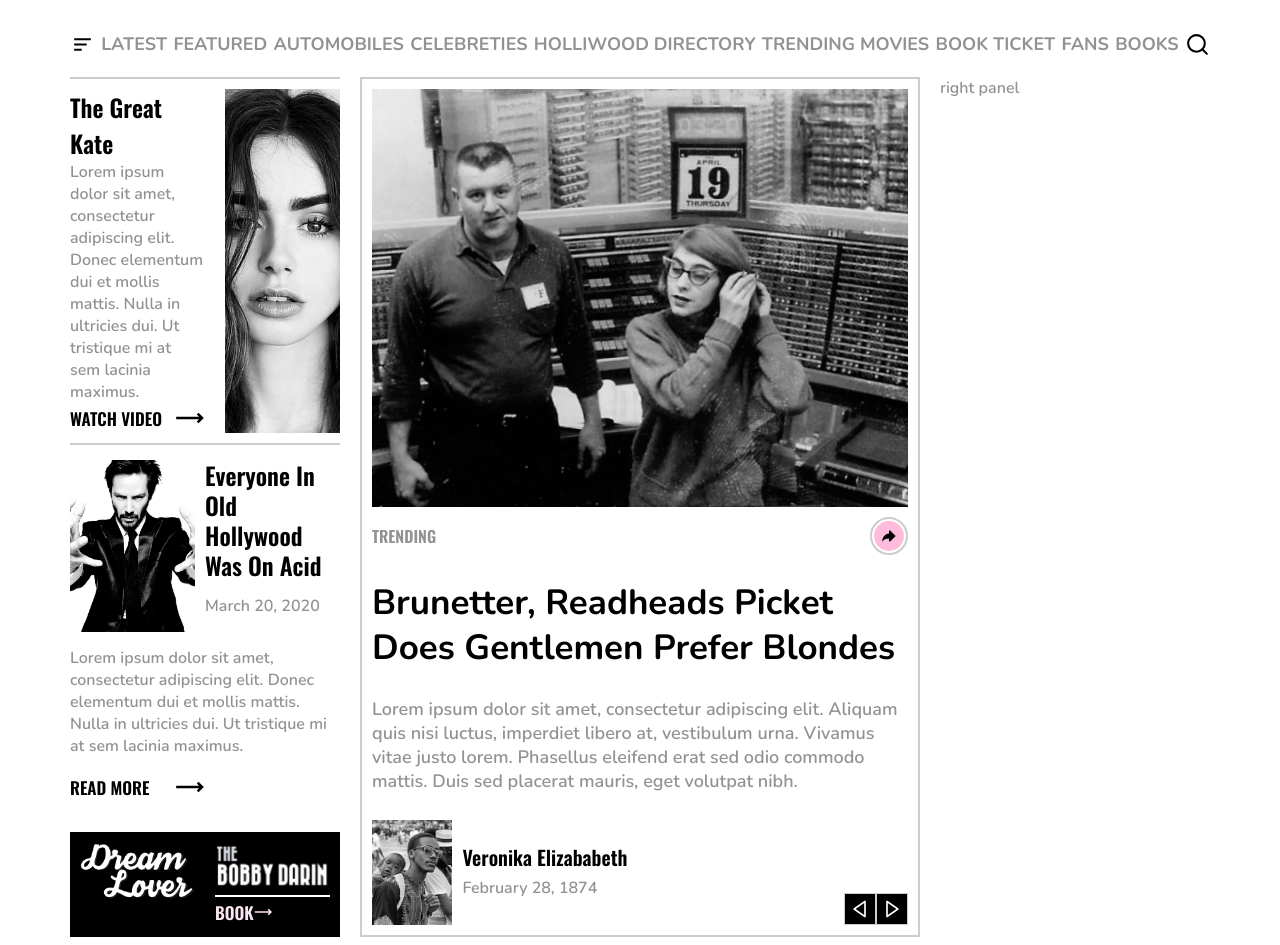
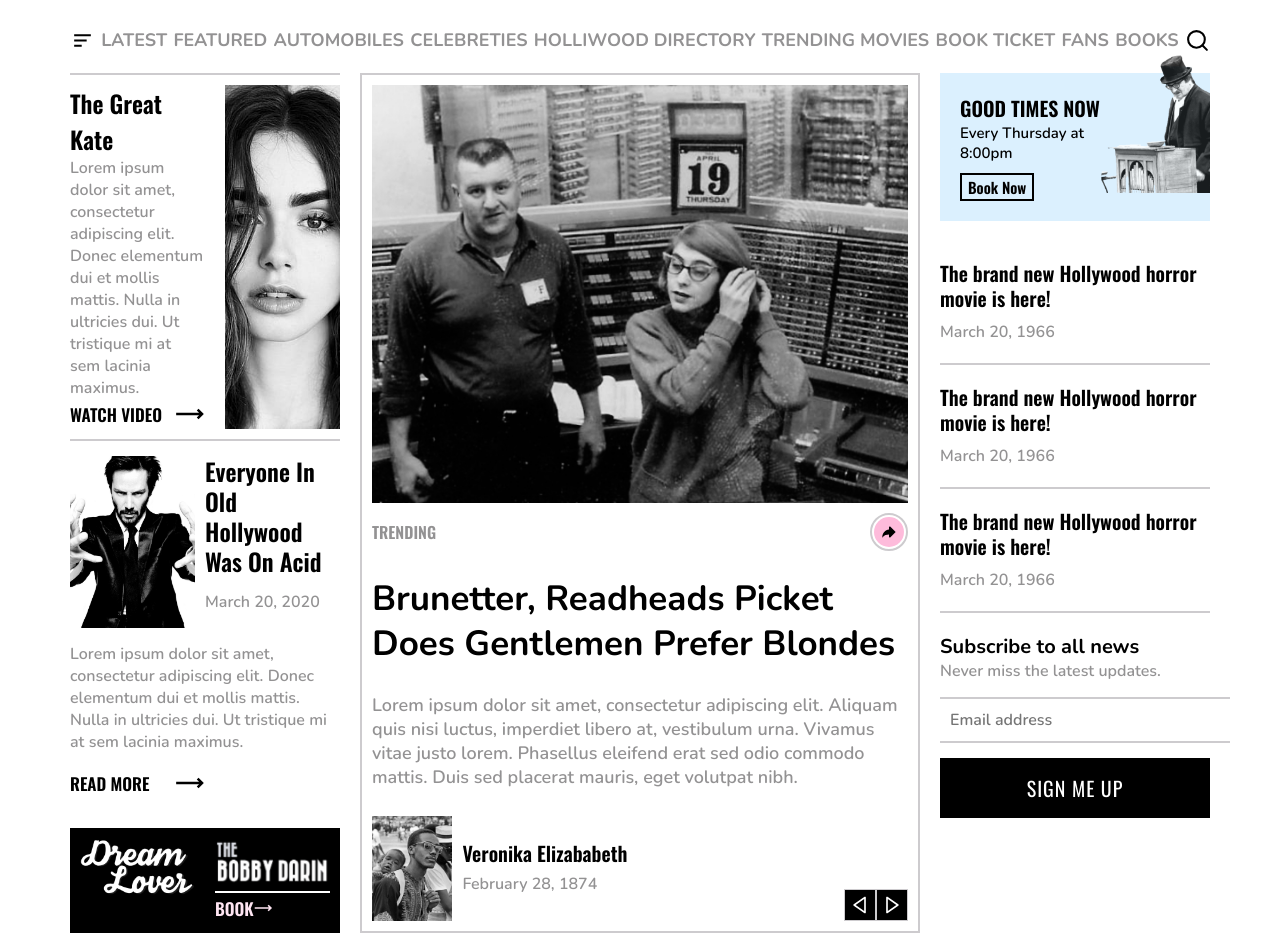
Before and after one commit to dfloresdev/newspaper, a React app: page / in a window 1280 px wide. Shown: the part 220-1165 px from the top of the page. Built offline with nearby package versions, Linux system fonts and the light colour scheme.

Commit message:
[FEATURE] rigt panel ready

```diff
--- /dev/null
+++ b/src/components/rightPanel/mainCard/MainCard.js
@@ -0,0 +1,20 @@
+import React from "react";
+import mr from "../../../assets/mr.png";
+import "./styles.scss";
+
+export const MainCard = () => {
+  return (
+    <div className="containerMainCard">
+      <div className="containerMainCard--info">
+        <p className="containerMainCard--info__title">Good times now</p>
+        <p className="containerMainCard--info__body">
+          Every Thursday at 8:00pm
+        </p>
+        <button className="containerMainCard--info__button">Book Now</button>
+      </div>
+      <div className="containerMainCard--img">
+        <img src={mr} />
+      </div>
+    </div>
+  );
+};
--- /dev/null
+++ b/src/components/rightPanel/mainCard/styles.scss
@@ -0,0 +1,41 @@
+@import "../../../styles/vars.scss";
+
+.containerMainCard {
+  background-color: $tertiary-bg;
+  display: grid;
+  grid-template-columns: 70% 30%;
+  padding: 20px;
+
+  &--info {
+    &__title {
+      font-family: $font-large;
+      color: black;
+      font-weight: 800;
+      font-size: 20px;
+      text-transform: uppercase;
+    }
+    &__body {
+      color: black;
+      font-size: 15px;
+      padding-bottom: 10px;
+    }
+    &__button {
+      border: 2px solid black;
+      background-color: transparent;
+      font-family: $font-large;
+      font-size: 15px;
+      font-weight: 800;
+      outline: none;
+      cursor: pointer;
+    }
+  }
+
+  &--img {
+    margin-top: -20px;
+    img {
+      float: right;
+      margin: -20px;
+      width: calc(100% + 40px);
+    }
+  }
+}
--- /dev/null
+++ b/src/components/rightPanel/newsCard/NewsCard.js
@@ -0,0 +1,13 @@
+import React from "react";
+import "./styles.scss";
+
+export const NewsCard = () => {
+  return (
+    <div className="containerNewsCard">
+      <p className="containerNewsCard--title">
+        The brand new Hollywood horror movie is here!
+      </p>
+      <p className="containerNewsCard--date">March 20, 1966</p>
+    </div>
+  );
+};
--- /dev/null
+++ b/src/components/rightPanel/newsCard/styles.scss
@@ -0,0 +1,15 @@
+@import "../../../styles/vars.scss";
+
+.containerNewsCard {
+  border-bottom: 2px solid $border;
+  padding: 20px 0px;
+  //   margin: 20px 0px;
+  &--title {
+    font-family: $font-large;
+    color: black;
+    font-size: 20px;
+    font-weight: 800;
+    line-height: 25px;
+    margin-bottom: 10px;
+  }
+}
--- /dev/null
+++ b/src/components/rightPanel/suscribeCard/SubscribeCard.js
@@ -0,0 +1,19 @@
+import React from "react";
+import "./styles.scss";
+
+export const SubscribeCard = () => {
+  return (
+    <div className="containerSubscribeCard">
+      <p className="containerSubscribeCard--title">Subscribe to all news</p>
+      <p className="containerSubscribeCard--subtitle">
+        Never miss the latest updates.
+      </p>
+      <input
+        className="containerSubscribeCard--email"
+        type="email"
+        placeholder="Email address"
+      />
+      <button className="containerSubscribeCard--signmeup">Sign me up</button>
+    </div>
+  );
+};
--- /dev/null
+++ b/src/components/rightPanel/suscribeCard/styles.scss
@@ -0,0 +1,32 @@
+@import "../../../styles/vars.scss";
+
+.containerSubscribeCard {
+  &--title {
+    font-size: 20px;
+    color: black;
+    font-weight: 800;
+    margin-top: 10px;
+  }
+  &--email {
+    border: none;
+    width: 100%;
+    border-top: 2px solid $border;
+    border-bottom: 2px solid $border;
+    padding: 10px;
+    font-family: $font-rounded;
+    font-size: inherit;
+    margin: 15px 0px;
+  }
+  &--signmeup {
+    width: 100%;
+    border: none;
+    background-color: black;
+    color: white;
+    padding: 15px;
+    font-size: 20px;
+    font-family: $font-large;
+    text-transform: uppercase;
+    letter-spacing: 1px;
+    cursor: pointer;
+  }
+}
--- a/src/components/scrollList/ScrollList.js
+++ b/src/components/scrollList/ScrollList.js
@@ -33,6 +33,14 @@ export const ScrollList = () => {
           <p>Dr. Strangelove</p>
           <p className="rectangle">7.8</p>
         </div>
+        <div className="containerScrollList--wrapper__label">
+          <p>Dr. Strangelove</p>
+          <p className="rectangle">7.8</p>
+        </div>
+        <div className="containerScrollList--wrapper__label">
+          <p>Dr. Strangelove</p>
+          <p className="rectangle">7.8</p>
+        </div>
       </div>
     </div>
   );
--- a/src/components/scrollList/styles.scss
+++ b/src/components/scrollList/styles.scss
@@ -7,6 +7,7 @@
   padding: 3px 0px;
   margin: 20px 0px;
   display: flex;
+  overflow-x: auto;
 
   &--wrapper {
     background-color: $primary-bg;
@@ -19,6 +20,7 @@
       color: black;
       font-weight: 800;
       border-right: 2px solid black;
+      white-space: nowrap;
     }
 
     .rectangle {
--- a/src/layout/mainPage/MainPage.js
+++ b/src/layout/mainPage/MainPage.js
@@ -6,6 +6,9 @@ import { SecondaryCard } from "../../components/secondaryCard/SecondaryCard";
 import { ThirdCard } from "../../components/thirdCard/ThirdCard";
 import { AdCard } from "../../components/adCard/AdCard";
 import { CentralCard } from "../../components/centralCard/CentralCard";
+import { MainCard } from "../../components/rightPanel/mainCard/MainCard";
+import { NewsCard } from "../../components/rightPanel/newsCard/NewsCard";
+import { SubscribeCard } from "../../components/rightPanel/suscribeCard/SubscribeCard";
 import "./styles.scss";
 
 export const MainPage = () => {
@@ -35,7 +38,13 @@ export const MainPage = () => {
         <CentralCard />
       </div>
       <div className="rightPanel">
-        <p>right panel</p>
+        <MainCard />
+        <div className="rightPanel--newsCards">
+          <NewsCard />
+          <NewsCard />
+          <NewsCard />
+        </div>
+        <SubscribeCard />
       </div>
     </div>
   );
--- a/src/layout/mainPage/styles.scss
+++ b/src/layout/mainPage/styles.scss
@@ -37,4 +37,7 @@
 
 .rightPanel {
   grid-area: rightPanel;
+  &--newsCards {
+    margin: 20px 0px;
+  }
 }
```
Also changed, not shown: src/assets/mr.png (added).
